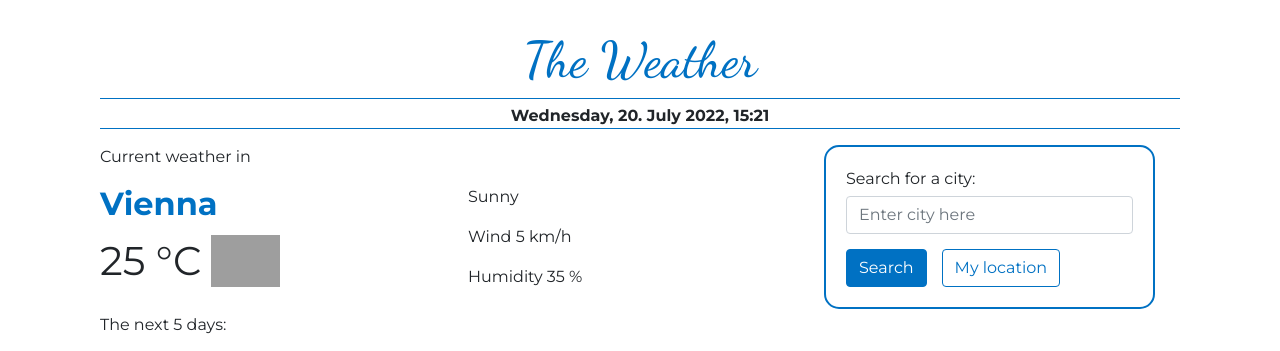
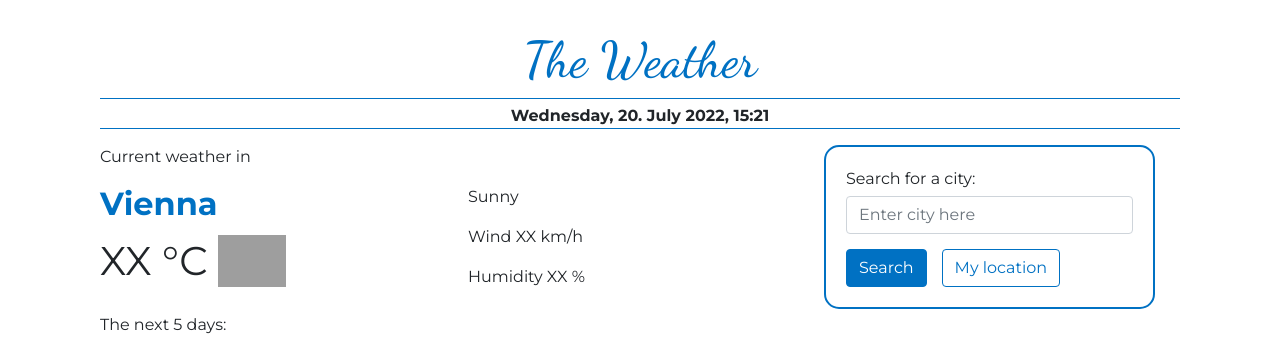
Before and after one commit to hannsch98/react-weather-app, a React (Create React App) app: page / in a window 1280 px wide. Shown: the top 351 px of the page. Built offline with nearby package versions, Linux system fonts and the light colour scheme; grey boxes are pictures that could not be loaded.

Commit message:
Added Search function and API call to Weather

```diff
--- a/package.json
+++ b/package.json
@@ -6,6 +6,7 @@
 		"@testing-library/jest-dom": "^5.16.4",
 		"@testing-library/react": "^13.3.0",
 		"@testing-library/user-event": "^13.5.0",
+		"axios": "^0.27.2",
 		"react": "^18.2.0",
 		"react-dom": "^18.2.0",
 		"react-loader-spinner": "^5.1.5",
--- a/src/Forecast.js
+++ b/src/Forecast.js
@@ -4,12 +4,12 @@ export default function Forecast() {
 	return (
 		<div className="Forecast" id="forecast">
 			<p>The next 5 days:</p>
-			<div class="row">
-				<div class="col-3">
-					<div class="card">
-						<h5 class="card-header forecast-day">Mon</h5>
-						<ul class="list-group list-group-flush">
-							<li class="list-group-item forecast-temp">
+			<div className="row">
+				<div className="col-3">
+					<div className="card">
+						<h5 className="card-header forecast-day">Mon</h5>
+						<ul className="list-group list-group-flush">
+							<li className="list-group-item forecast-temp">
 								31 °C
 								<img
 									src="http://openweathermap.org/img/wn/01d@2x.png"
@@ -17,16 +17,16 @@ export default function Forecast() {
 									alt="clear sky"
 								/>
 							</li>
-							<li class="list-group-item forecast-wind">Wind 5 km/h</li>
-							<li class="list-group-item forecast-humid">Humidity 35 %</li>
+							<li className="list-group-item forecast-wind">Wind 5 km/h</li>
+							<li className="list-group-item forecast-humid">Humidity 35 %</li>
 						</ul>
 					</div>
 				</div>
-				<div class="col-3">
-					<div class="card">
-						<h5 class="card-header forecast-day">Tue</h5>
-						<ul class="list-group list-group-flush">
-							<li class="list-group-item forecast-temp">
+				<div className="col-3">
+					<div className="card">
+						<h5 className="card-header forecast-day">Tue</h5>
+						<ul className="list-group list-group-flush">
+							<li className="list-group-item forecast-temp">
 								31 °C
 								<img
 									src="http://openweathermap.org/img/wn/01d@2x.png"
@@ -34,16 +34,16 @@ export default function Forecast() {
 									alt="clear sky"
 								/>
 							</li>
-							<li class="list-group-item forecast-wind">Wind 5 km/h</li>
-							<li class="list-group-item forecast-humid">Humidity 35 %</li>
+							<li className="list-group-item forecast-wind">Wind 5 km/h</li>
+							<li className="list-group-item forecast-humid">Humidity 35 %</li>
 						</ul>
 					</div>
 				</div>
-				<div class="col-3">
-					<div class="card">
-						<h5 class="card-header forecast-day">Wed</h5>
-						<ul class="list-group list-group-flush">
-							<li class="list-group-item forecast-temp">
+				<div className="col-3">
+					<div className="card">
+						<h5 className="card-header forecast-day">Wed</h5>
+						<ul className="list-group list-group-flush">
+							<li className="list-group-item forecast-temp">
 								31 °C
 								<img
 									src="http://openweathermap.org/img/wn/01d@2x.png"
@@ -51,16 +51,16 @@ export default function Forecast() {
 									alt="clear sky"
 								/>
 							</li>
-							<li class="list-group-item forecast-wind">Wind 5 km/h</li>
-							<li class="list-group-item forecast-humid">Humidity 35 %</li>
+							<li className="list-group-item forecast-wind">Wind 5 km/h</li>
+							<li className="list-group-item forecast-humid">Humidity 35 %</li>
 						</ul>
 					</div>
 				</div>
-				<div class="col-3">
-					<div class="card">
-						<h5 class="card-header forecast-day">Thu</h5>
-						<ul class="list-group list-group-flush">
-							<li class="list-group-item forecast-temp">
+				<div className="col-3">
+					<div className="card">
+						<h5 className="card-header forecast-day">Thu</h5>
+						<ul className="list-group list-group-flush">
+							<li className="list-group-item forecast-temp">
 								31 °C
 								<img
 									src="http://openweathermap.org/img/wn/01d@2x.png"
@@ -68,16 +68,16 @@ export default function Forecast() {
 									alt="clear sky"
 								/>
 							</li>
-							<li class="list-group-item forecast-wind">Wind 5 km/h</li>
-							<li class="list-group-item forecast-humid">Humidity 35 %</li>
+							<li className="list-group-item forecast-wind">Wind 5 km/h</li>
+							<li className="list-group-item forecast-humid">Humidity 35 %</li>
 						</ul>
 					</div>
 				</div>
-				<div class="col-3">
-					<div class="card">
-						<h5 class="card-header forecast-day">Fri</h5>
-						<ul class="list-group list-group-flush">
-							<li class="list-group-item forecast-temp">
+				<div className="col-3">
+					<div className="card">
+						<h5 className="card-header forecast-day">Fri</h5>
+						<ul className="list-group list-group-flush">
+							<li className="list-group-item forecast-temp">
 								31 °C
 								<img
 									src="http://openweathermap.org/img/wn/01d@2x.png"
@@ -85,8 +85,8 @@ export default function Forecast() {
 									alt="clear sky"
 								/>
 							</li>
-							<li class="list-group-item forecast-wind">Wind 5 km/h</li>
-							<li class="list-group-item forecast-humid">Humidity 35 %</li>
+							<li className="list-group-item forecast-wind">Wind 5 km/h</li>
+							<li className="list-group-item forecast-humid">Humidity 35 %</li>
 						</ul>
 					</div>
 				</div>
--- a/src/Search.js
+++ /dev/null
@@ -1,24 +0,0 @@
-import React from "react";
-
-export default function Search() {
-	return (
-		<div className="Search">
-			<form id="search-form">
-				<label htmlFor="search-input" id="search-label">
-					Search for a city:
-				</label>
-				<input
-					type="text"
-					placeholder="Enter city here"
-					className="form-control"
-					id="search-input"
-					autoComplete="off"
-				/>
-				<input type="Submit" value="Search" className="btn btn-primary" />
-				<button id="current-location" className="btn btn-secondary">
-					My location
-				</button>
-			</form>
-		</div>
-	);
-}
--- a/src/Weather.js
+++ b/src/Weather.js
@@ -1,35 +1,151 @@
-import React from "react";
-import Search from "./Search";
+import React, { useState } from "react";
+import axios from "axios";
 
 export default function Weather() {
-	return (
-		<div className="Weather">
+	let [searchInput, setSearchInput] = useState("");
+	let [loaded, setLoaded] = useState(false);
+	let [weather, setWeather] = useState(null);
+
+	function handleSubmit(event) {
+		event.preventDefault();
+
+		let apiKey = "c757ac92a5aa99c5c15eeb0f1937036f";
+		let apiUrl = `https://api.openweathermap.org/data/2.5/weather?q=${searchInput}&units=metric&appid=${apiKey}`;
+
+		axios.get(apiUrl).then(showWeather);
+	}
+
+	function updateInput(event) {
+		event.preventDefault();
+		setSearchInput(event.target.value);
+	}
+
+	function showWeather(response) {
+		setLoaded(true);
+		console.log(response.data);
+
+		// Set weather as an object
+		setWeather({
+			city: response.data.name,
+			temp: Math.round(response.data.main.temp),
+			description: response.data.weather[0].description,
+			wind: Math.round(response.data.wind.speed),
+			humidity: response.data.main.humidity,
+			icon: `http://openweathermap.org/img/wn/${response.data.weather[0].icon}@2x.png`,
+		});
+	}
+
+	// geoLocation
+	function showPosition(position) {
+		let lat = position.coords.latitude;
+		let lon = position.coords.longitude;
+
+		let units = "metric";
+		let apiKey = "c757ac92a5aa99c5c15eeb0f1937036f";
+		let apiUrl = `https://api.openweathermap.org/data/2.5/weather?lat=${lat}&lon=${lon}&units=${units}&appid=${apiKey}`;
+
+		axios.get(apiUrl).then(showWeather);
+	}
+
+	function getCurrentPosition(event) {
+		event.preventDefault();
+		navigator.geolocation.getCurrentPosition(showPosition);
+	}
+
+	let searchForm = (
+		<form id="search-form">
+			<label htmlFor="search-input" id="search-label">
+				Search for a city:
+			</label>
+			<input
+				type="search"
+				placeholder="Enter city here"
+				className="form-control"
+				id="search-input"
+				autoComplete="off"
+				onChange={updateInput}
+			/>
+			<button
+				type="Submit"
+				value="Search"
+				onClick={handleSubmit}
+				className="btn btn-primary"
+			>
+				Search
+			</button>
+			<button
+				onClick={getCurrentPosition}
+				id="current-location"
+				className="btn btn-secondary"
+			>
+				My location
+			</button>
+		</form>
+	);
+
+	let defaultWeather = (
+		<div className="col-8">
+			<p>Current weather in</p>
 			<div className="row">
+				<div className="col-6">
+					<h2 id="current-city">Vienna</h2>
+					<p>
+						<span id="current-temp">XX °C</span>
+						<img
+							src="http://openweathermap.org/img/wn/01d@2x.png"
+							id="weather-icon"
+							alt="clear sky"
+						/>
+					</p>
+				</div>
+				<div className="col-6">
+					<p id="weather-description">Sunny</p>
+					<p id="weather-wind">Wind XX km/h</p>
+					<p id="weather-humid">Humidity XX %</p>
+				</div>
+			</div>
+		</div>
+	);
+
+	if (loaded) {
+		return (
+			<div className="row">
+				{/* Current weather */}
 				<div className="col-8">
 					<p>Current weather in</p>
 					<div className="row">
 						<div className="col-6">
-							<h2 id="current-city">Vienna</h2>
+							<h2 id="current-city">{weather.city}</h2>
 							<p>
-								<span id="current-temp">25 °C</span>
-								<img
-									src="http://openweathermap.org/img/wn/01d@2x.png"
-									id="weather-icon"
-									alt="clear sky"
-								/>
+								<span id="current-temp">{weather.temp} °C</span>
+								<img src={weather.icon} id="weather-icon" alt="Weather Icon" />
 							</p>
 						</div>
 						<div className="col-6">
-							<p id="weather-description">Sunny</p>
-							<p id="weather-wind">Wind 5 km/h</p>
-							<p id="weather-humid">Humidity 35 %</p>
+							<p id="weather-description">{weather.description}</p>
+							<p id="weather-wind">Wind {weather.wind} km/h</p>
+							<p id="weather-humid">Humidity {weather.humidity} %</p>
 						</div>
 					</div>
 				</div>
+
+				{/* Search Box */}
 				<div className="col-4" id="search-box">
-					<Search />
+					{searchForm}
 				</div>
 			</div>
-		</div>
-	);
+		);
+	} else {
+		return (
+			<div className="row">
+				{/* Current weather */}
+				{defaultWeather}
+
+				{/* Search Box */}
+				<div className="col-4" id="search-box">
+					{searchForm}
+				</div>
+			</div>
+		);
+	}
 }
```
Also changed, not shown: 1 other file (tests, documents, lock files or other folders).
